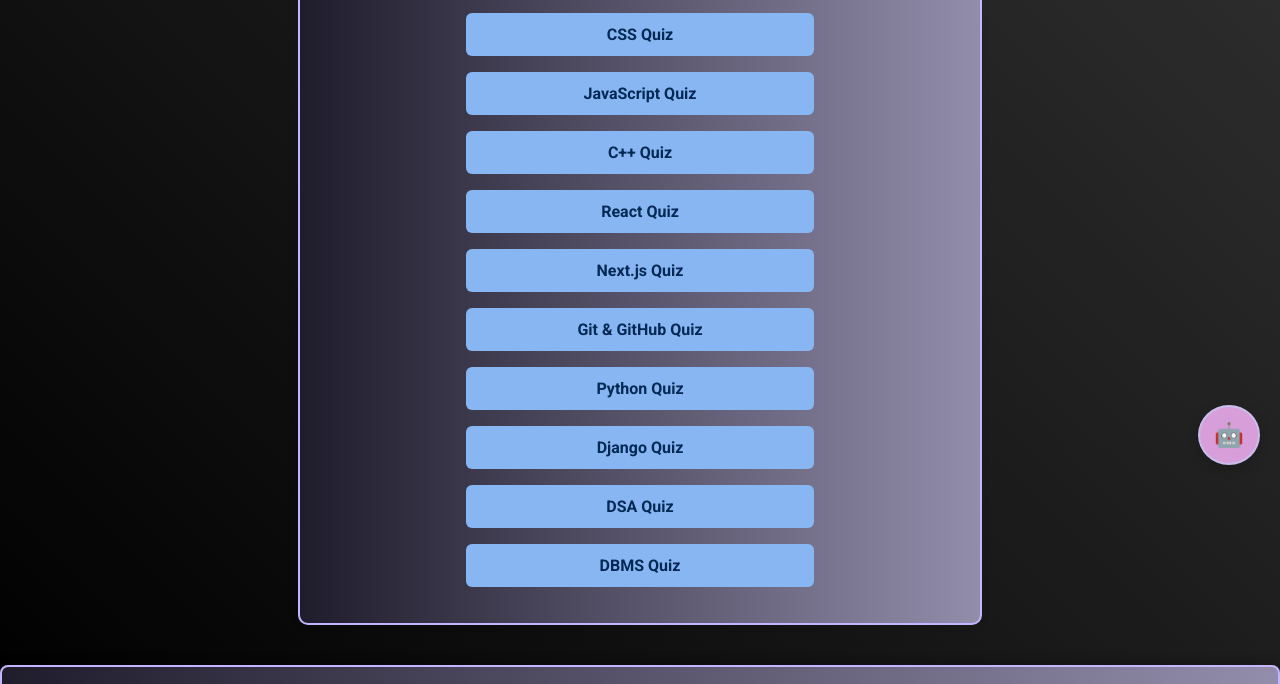
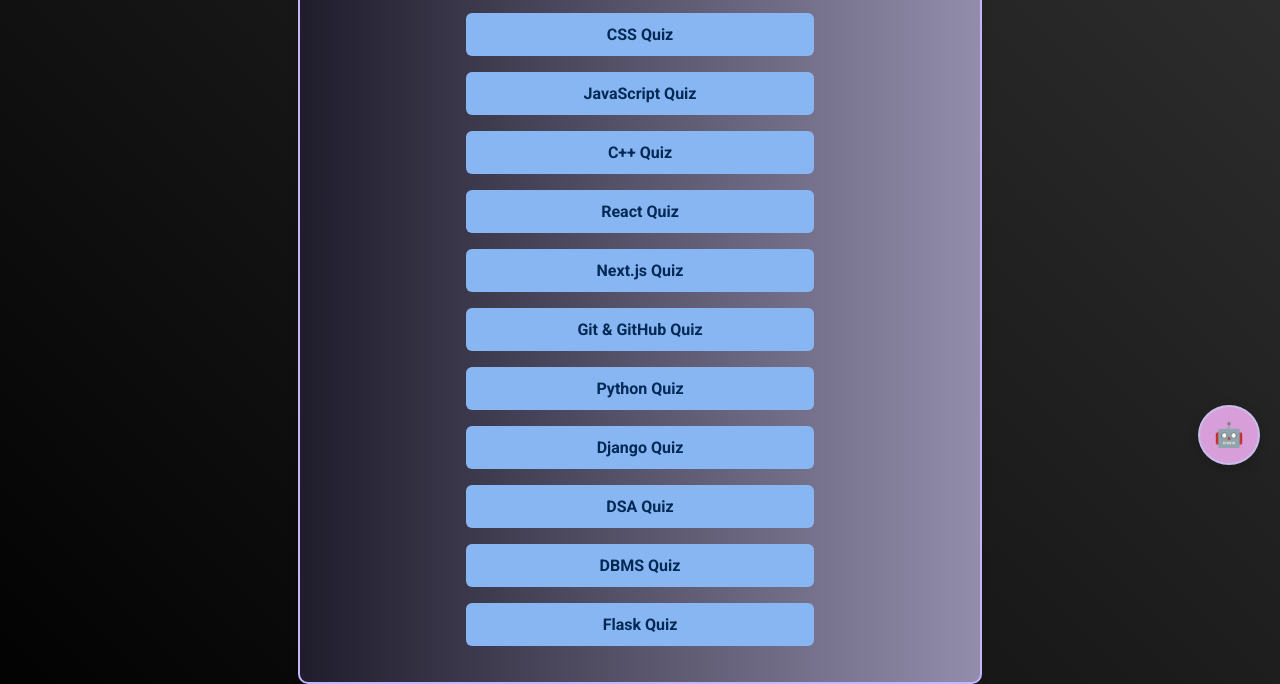
Before and after one commit to pruthvishetty1789/Quiz-App-, a plain HTML site: page index.html in a window 1280 px wide. Shown: the part 315-999 px from the top of the page. Drawn offline with Linux system fonts and the light colour scheme.

Commit message:
Added Flask quiz page

```diff
--- a/index.html
+++ b/index.html
@@ -43,6 +43,7 @@
       <li><a href="django-quiz.html" class="quiz-link quiz-item" tabindex="0">Django Quiz</a></li>
       <li><a href="dsa-quiz.html" class="quiz-link quiz-item" tabindex="0">DSA Quiz</a></li>
       <li><a href="dbms-quiz.html" class="quiz-link quiz-item" tabindex="0">DBMS Quiz</a></li>
+      <li><a href="flask-quiz.html" class="quiz-link quiz-item" tabindex="0">Flask Quiz</a></li>
 
 
     </ul>
```
Also changed, not shown: src/index.html (+1 -0 lines).
